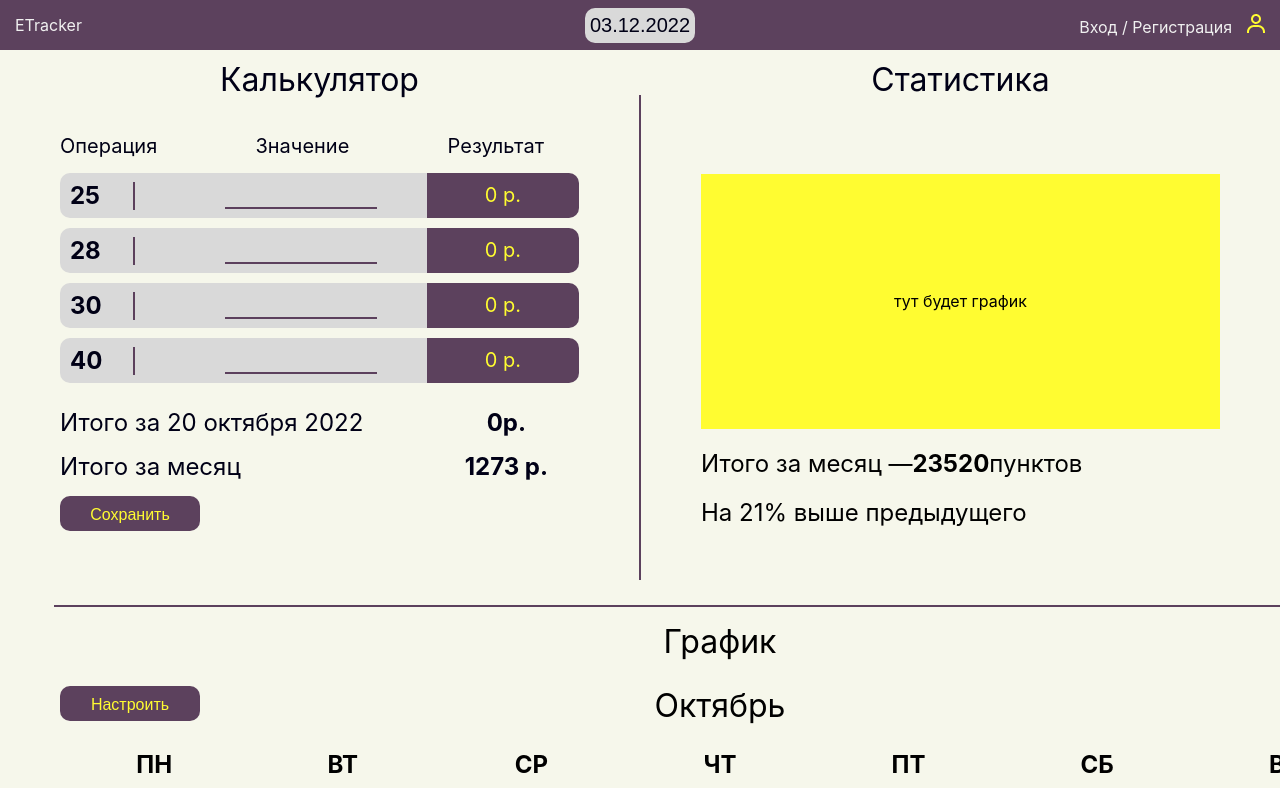
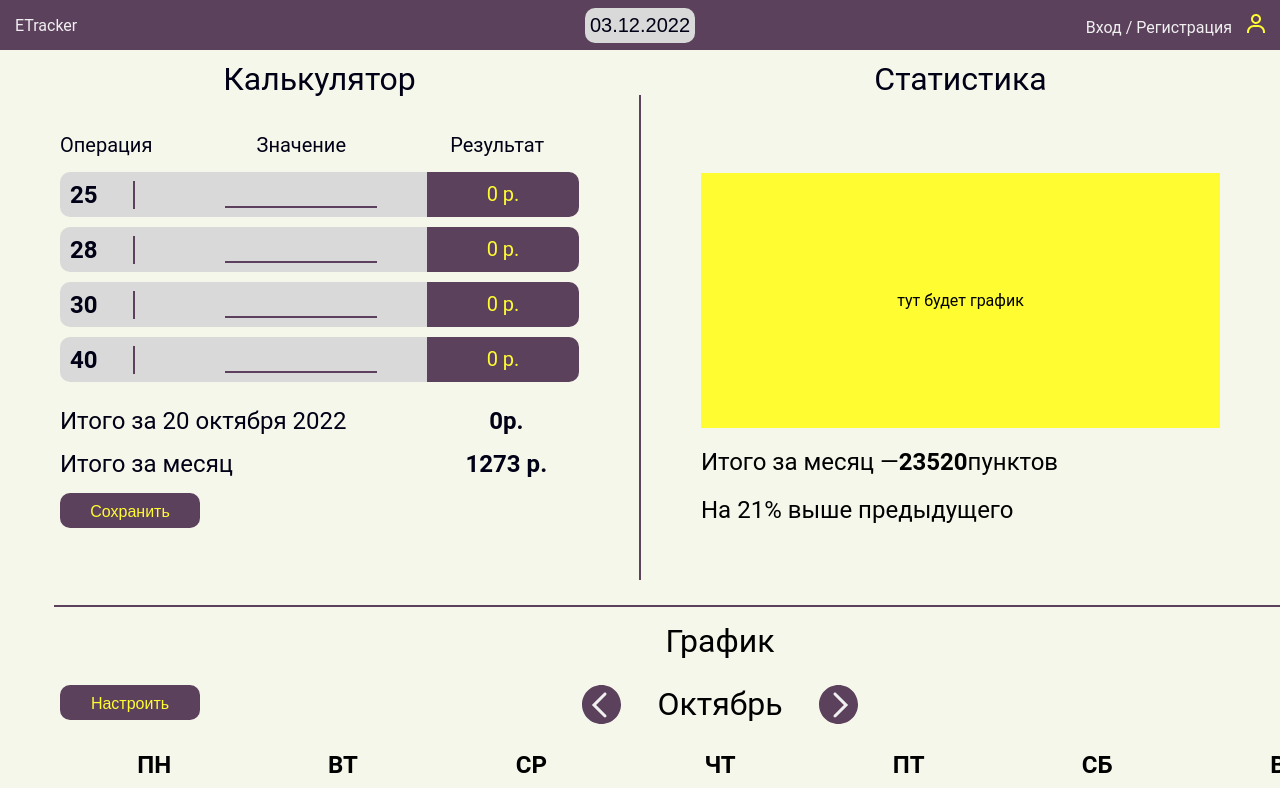
Before and after one commit to TibiaBones/ETracker2, a React (Create React App) app: page / in a window 1280 px wide. Shown: the top 788 px of the page. Built offline with nearby package versions, Linux system fonts and the light colour scheme.

Commit message:
add layout switch to calendar

```diff
--- a/src/components/Calendar/modules/Switcher/Switcher.tsx
+++ b/src/components/Calendar/modules/Switcher/Switcher.tsx
@@ -1,20 +1,17 @@
 import React from "react";
+import Arrow from '../../../../icons/Arrow';
 
 function Switcher() {
-    return(
+    return (
         <div className="calendar__settingsPanelflexContainer">
-                    {/* <svg className="calendar__switchButton">
-                        <use href="#arrow" />
-                    </svg> */}
 
-                    {/* тут будет кнопка переключения месяца */}
-                    <span className="calendar__month">Октябрь</span>
-                    {/* и тут будет кнопка переключения месяца */}
+            <Arrow className="calendar__switchButton" />
 
-                    {/* <svg className="calendar__switchButton calendar__switchButton_right">
-                        <use href="#arrow" />
-                    </svg> */}
-                </div>
+            <span className="calendar__month">Октябрь</span>
+
+            <Arrow className="calendar__switchButton calendar__switchButton_right" />
+
+        </div>
     )
 }
 
--- /dev/null
+++ b/src/icons/Arrow.tsx
@@ -0,0 +1,19 @@
+import React from "react";
+
+interface SwitcherProps {
+    className?: string;
+}
+
+function Arrow({className} : SwitcherProps) {
+    return (
+        <div className={className}>
+            <svg width="39" height="39" viewBox="0 0 39 39" fill="none" xmlns="http://www.w3.org/2000/svg">
+                <path d="M0 19.5C9.41504e-07 8.73045 8.73045 -9.41504e-07 19.5 0C30.2696 9.41504e-07 39 8.73045 39 19.5C39 30.2696 30.2696 39 19.5 39C8.73045 39 -9.41504e-07 30.2696 0 19.5Z" fill="#5C415D" />
+                <path fill-rule="evenodd" clip-rule="evenodd" d="M24.0607 7.93934C24.6464 8.52513 24.6464 9.47488 24.0607 10.0607L14.1213 20L24.0607 29.9393C24.6464 30.5251 24.6464 31.4749 24.0607 32.0606C23.4749 32.6464 22.5251 32.6464 21.9393 32.0606L9.87869 20L21.9393 7.93934C22.5251 7.35356 23.4749 7.35356 24.0607 7.93934Z" fill="#F0F0F0" />
+            </svg>
+        </div>
+
+    )
+}
+
+export default Arrow;
--- /dev/null
+++ b/src/styles/_body.scss
@@ -0,0 +1,9 @@
+body{
+    font-family: Roboto, sans-serif;
+    font-style: normal;
+    font-weight: 400;
+    border: none;
+    margin: 0 auto;
+    padding: 0;
+    max-width: 1440px;
+}
--- a/src/styles/main.scss
+++ b/src/styles/main.scss
@@ -1,3 +1,4 @@
+@import 'body';
 @import 'header';
 @import 'infoPanel';
 @import 'calendar';
```
